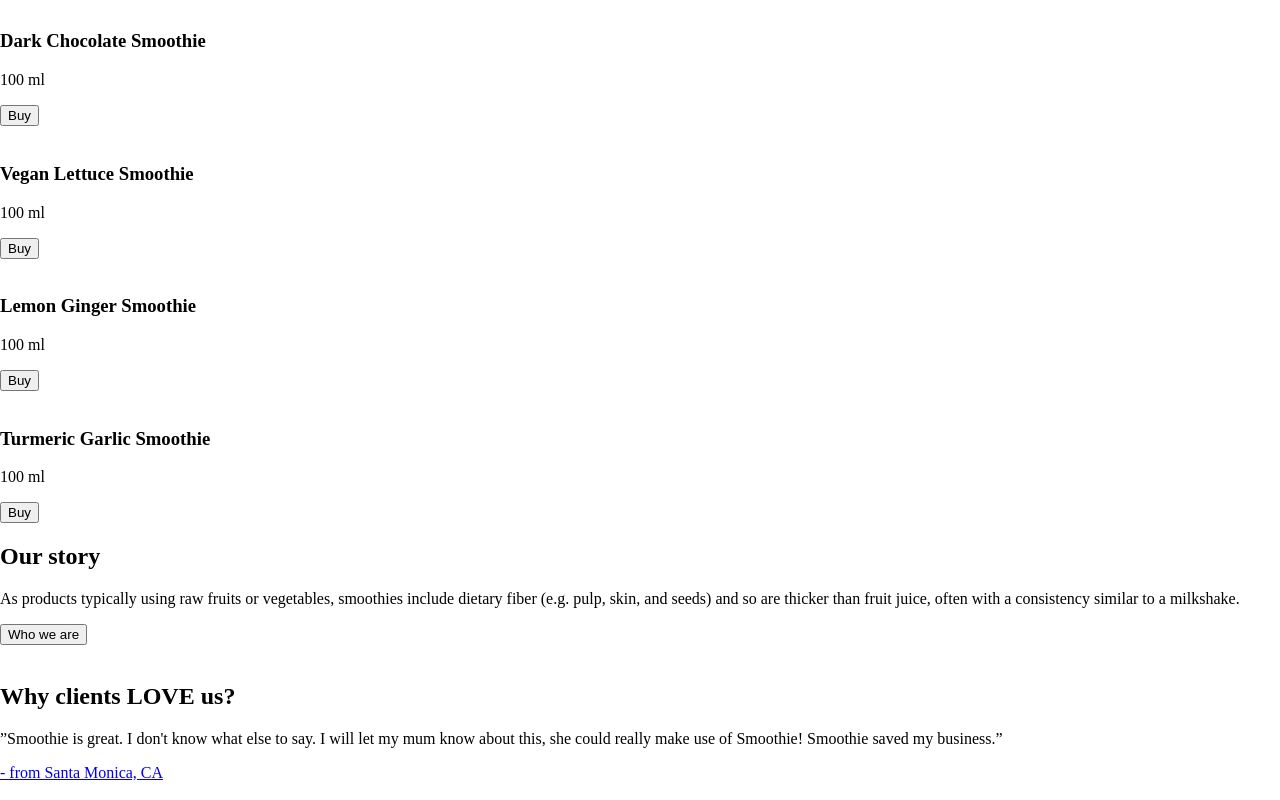
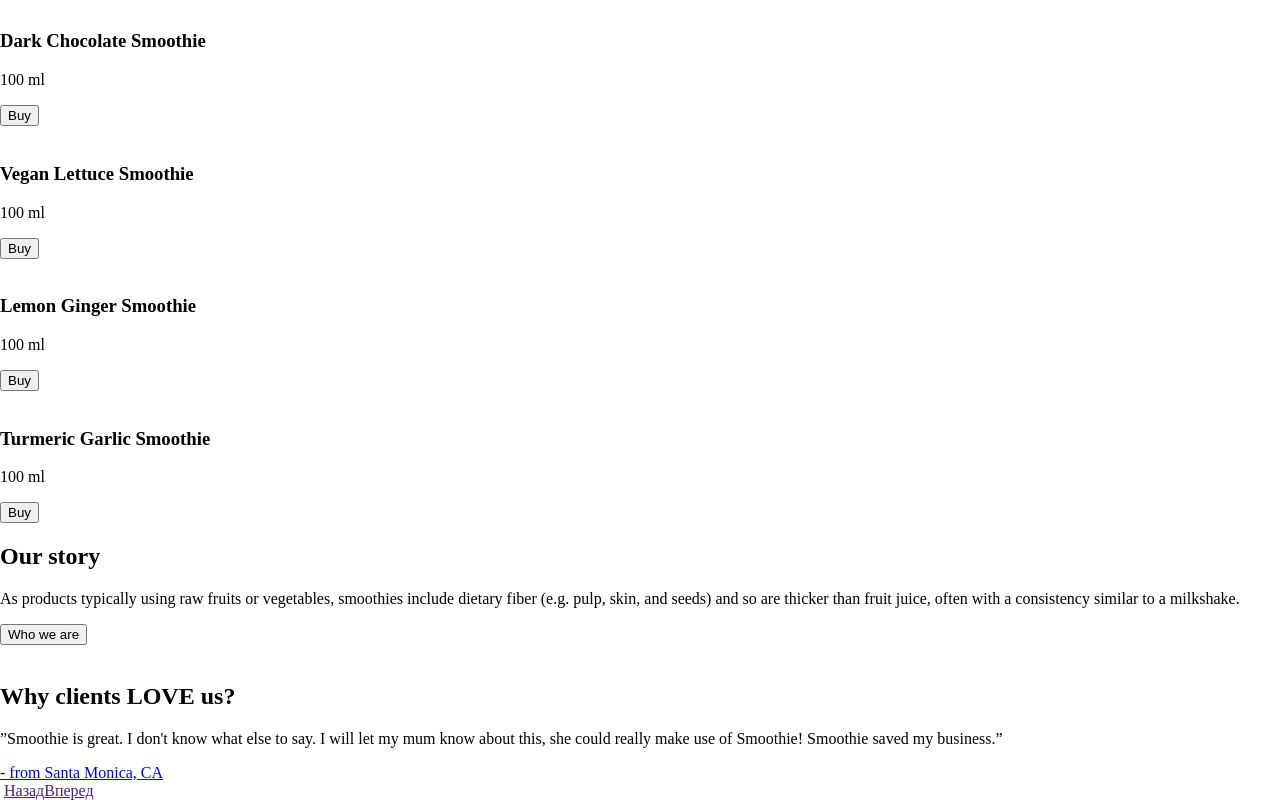
Before and after one commit to polischukweb/-It-incubator_Layout-1, a plain HTML site: page index.html in a window 1280 px wide. Shown: the part 1535-2335 px from the top of the page. Drawn offline with Linux system fonts and the light colour scheme.

Commit message:
Update index.html

```diff
--- a/index.html
+++ b/index.html
@@ -116,6 +116,7 @@
             <a href="#">- from Santa Monica, CA</a>
         </article>
         <img src="" alt="">
+        <a href="">Назад</a><a href="">Вперед</a>
     </section>
 </body>
 
```
